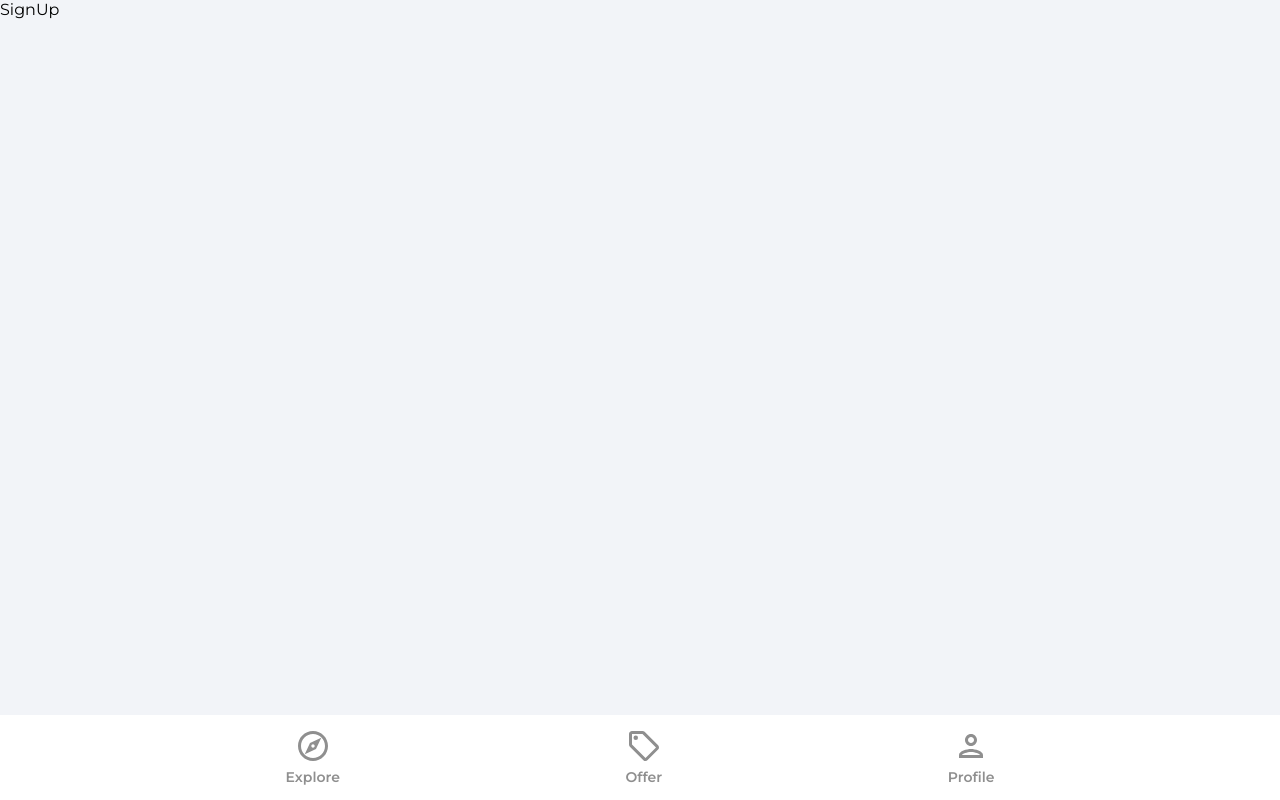
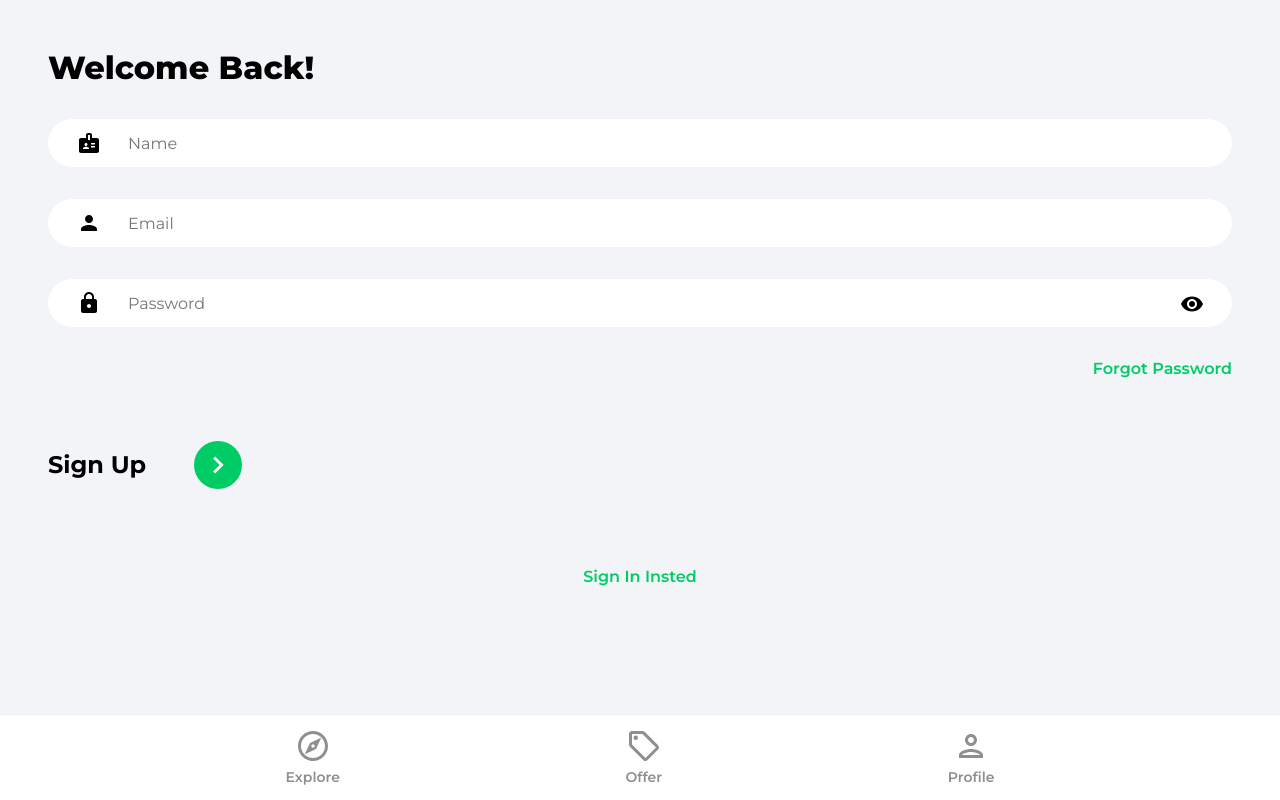
Before and after one commit to Coolasid/House-Marketplace-App, a React (Create React App) app: page /sign-Up in a window 1280 px wide. Built offline with nearby package versions, Linux system fonts and the light colour scheme.

Commit message:
created signIn, signUp

```diff
--- a/src/App.jsx
+++ b/src/App.jsx
@@ -17,7 +17,7 @@
           <Route path="/sign-In" element={<SignIn></SignIn>}></Route>
           <Route path="/sign-Up" element={<SignUp></SignUp>}></Route>
           <Route
-            path="/forgotPassword"
+            path="/forgot-password"
             element={<ForgotPassword></ForgotPassword>}
           ></Route>
         </Routes>
--- a/src/pages/SignIn.jsx
+++ b/src/pages/SignIn.jsx
@@ -1,7 +1,78 @@
-import React from 'react'
+import { useState } from 'react';
+import { useNavigate, Link } from 'react-router-dom';
+import { ReactComponent as ArrowRightIcon } from '../assets/svg/keyboardArrowRightIcon.svg';
+import visibilityIcon from '../assets/svg/visibilityIcon.svg';
 
 export const SignIn = () => {
+  const [showPassword, setShowPassword] = useState(false);
+  const [formData, setFormData] = useState({
+    email: '',
+    password: '',
+  });
+
+  const { email, password } = formData;
+
+  const navigate = useNavigate();
+
+  const onChange = (e) => {
+      setFormData((prevState)=>({
+          ...prevState,
+          [e.target.id]: e.target.value
+      }))
+  };
+
   return (
-    <div>SignIn</div>
-  )
-}
+    <div>
+      <div className="pageContainer">
+        <header>
+          <p className="pageHeader">Welcome Back!</p>
+        </header>
+
+        <main>
+          <form>
+            <input
+              type="email"
+              className="emailInput"
+              placeholder="Email"
+              value={email}
+              onChange={onChange}
+              id="email"
+            />
+
+            <div className="passwordInputDiv">
+              <input
+                type={showPassword ? 'text' : 'password'}
+                className="passwordInput"
+                placeholder="Password"
+                id="password"
+                value={password}
+                onChange={onChange}
+              />
+
+              <img
+                src={visibilityIcon}
+                alt="show password"
+                className="showPassword"
+                onClick={() => setShowPassword((prevState) => !prevState)}
+              />
+            </div>
+
+            <Link className="forgotPasswordLink" to="/forgot-password">
+              Forgot Password
+            </Link>
+
+            <div className="signInBar">
+              <p className="signInText">Sign In</p>
+
+              <button className="signInButton"><ArrowRightIcon fill='white' width="34px" height="36px"></ArrowRightIcon></button>
+            </div>
+          </form>
+
+        </main>
+      </div>
+          {/* google OAuth */}
+          <Link to="/sign-Up" className='registerLink'>
+              Sign Up Insted</Link>
+    </div>
+  );
+};
--- a/src/pages/SignUp.jsx
+++ b/src/pages/SignUp.jsx
@@ -1,7 +1,94 @@
-import React from 'react'
+import { useState } from 'react';
+import { useNavigate, Link } from 'react-router-dom';
+import { ReactComponent as ArrowRightIcon } from '../assets/svg/keyboardArrowRightIcon.svg';
+import visibilityIcon from '../assets/svg/visibilityIcon.svg';
 
 export const SignUp = () => {
+  const [showPassword, setShowPassword] = useState(false);
+  const [formData, setFormData] = useState({
+    name: '',
+    email: '',
+    password: '',
+  });
+
+  const {name, email, password } = formData;
+
+  const navigate = useNavigate();
+
+  const onChange = (e) => {
+    setFormData((prevState) => ({
+      ...prevState,
+      [e.target.id]: e.target.value,
+    }));
+  };
+
   return (
-    <div>SignUp</div>
-  )
-}
+    <div>
+      <div className="pageContainer">
+        <header>
+          <p className="pageHeader">Welcome Back!</p>
+        </header>
+
+        <main>
+          <form>
+            <input
+              type="text"
+              className="nameInput"
+              placeholder="Name"
+              value={name}
+              onChange={onChange}
+              id="name"
+            />
+
+            <input
+              type="email"
+              className="emailInput"
+              placeholder="Email"
+              value={email}
+              onChange={onChange}
+              id="email"
+            />
+
+            <div className="passwordInputDiv">
+              <input
+                type={showPassword ? 'text' : 'password'}
+                className="passwordInput"
+                placeholder="Password"
+                id="password"
+                value={password}
+                onChange={onChange}
+              />
+
+              <img
+                src={visibilityIcon}
+                alt="show password"
+                className="showPassword"
+                onClick={() => setShowPassword((prevState) => !prevState)}
+              />
+            </div>
+
+            <Link className="forgotPasswordLink" to="/forgot-password">
+              Forgot Password
+            </Link>
+
+            <div className="signUpBar">
+              <p className="signUpText">Sign Up</p>
+
+              <button className="signUpButton">
+                <ArrowRightIcon
+                  fill="white"
+                  width="34px"
+                  height="36px"
+                ></ArrowRightIcon>
+              </button>
+            </div>
+          </form>
+        </main>
+      </div>
+      {/* google OAuth */}
+      <Link to="/sign-In" className="registerLink">
+        Sign In Insted
+      </Link>
+    </div>
+  );
+};
```
